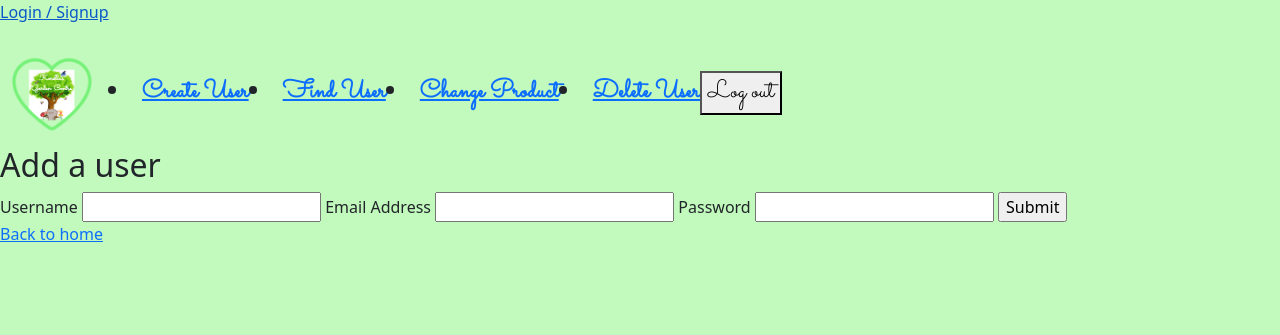
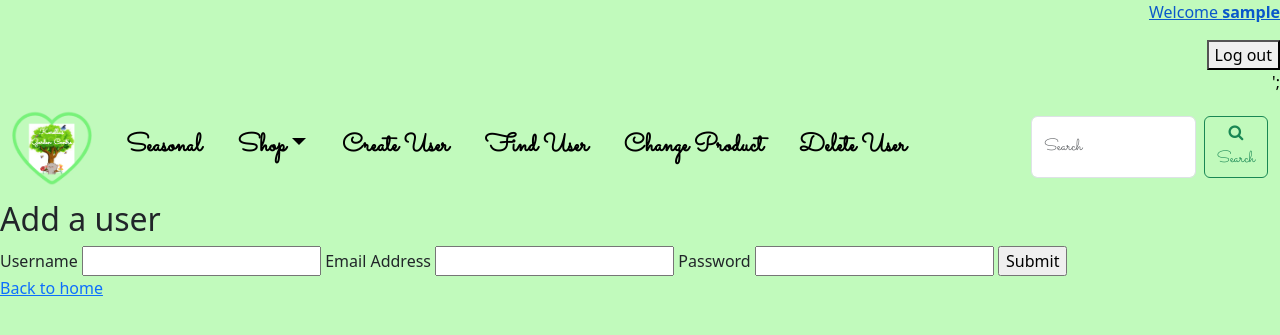
Before and after one commit to BlebaSbluzu/KorellaProject, a PHP site: page /Pages/create.php in a window 1280 px wide. Shown: the top 335 px of the page. Run offline with PHP 8.4, Linux system fonts and the light colour scheme; the visitor is signed in with stand-in values (Sample User, id 1); some libraries are stand-ins or nearby versions.

Commit message:
fixed ludicrous second navbar

```diff
--- a/Layout/navbar.php
+++ b/Layout/navbar.php
@@ -95,12 +95,28 @@ echo '
                 <?php
 
                 }
-//                else if($_SESSION['is_admin']){
-//
-//                    echo " admin";
-//                }
+                else if($_SESSION['is_admin']==1){
+
                 ?>
 
+                    <li class="nav-item">
+                        <a class="nav-link active" aria-current="page" href="../Pages/create.php">Create User</a>
+                    </li>
+
+                    <li class="nav-item">
+                        <a class="nav-link active" aria-current="page" href="../Pages/read.php">Find User</a>
+                    </li>
+
+                    <li class="nav-item">
+                        <a class="nav-link active" aria-current="page" href="../Pages/update.php">Change Product</a>
+                    </li>
+
+                    <li class="nav-item">
+                        <a class="nav-link active" aria-current="page" href="../Pages/delete.php">Delete User</a>
+                    </li>
+
+
+                <?php } ?>
             </ul>
 
 
--- a/Layout/navbaradmin.php
+++ b/Layout/navbaradmin.php
@@ -40,6 +40,7 @@ else{
 
     <?php
 }
+
 ?>
 
 </a>
--- a/Pages/create.php
+++ b/Pages/create.php
@@ -1,5 +1,5 @@
 <?php
-require_once "../Layout/navbaradmin.php";
+require_once "../Layout/navbar.php";
 
 if (isset($_POST['submit'])) {
     require "../common.php";
--- a/Pages/delete.php
+++ b/Pages/delete.php
@@ -1,5 +1,5 @@
 <?php
-require_once "../Layout/navbaradmin.php";
+require_once "../Layout/navbar.php";
 require "../config.php";
 require_once '../src/DBconnect.php';
 
--- a/Pages/read.php
+++ b/Pages/read.php
@@ -1,5 +1,5 @@
 <?php
-require_once "../Layout/navbaradmin.php";
+require_once "../Layout/navbar.php";
 require "../common.php";
 require_once '../src/DBconnect.php';
 
--- a/Pages/update.php
+++ b/Pages/update.php
@@ -1,5 +1,5 @@
 <?php
-require_once "../Layout/navbaradmin.php";
+require_once "../Layout/navbar.php";
 require "../common.php";
 require_once '../src/DBconnect.php';
 
--- a/classes/session.php
+++ b/classes/session.php
@@ -18,20 +18,14 @@ class session
         }
 
 
-        ?>
 
-        <script>
-            alert("Your session has timed out. Please Log Back in")
-        </script>
-
-<?php
         session_destroy();
     }
 
     public function forgetSession()
     {
         $this->killSession();
-        header("location:../Pages/Login.php");
+        header("location:../Pages/home.php");
         exit;
     }
 }
```
Also changed, not shown: Pages/Login.php (+5 -5 lines).
